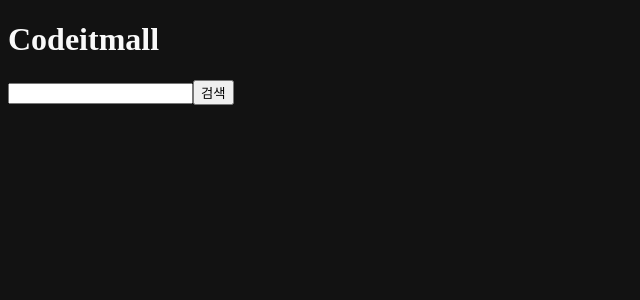
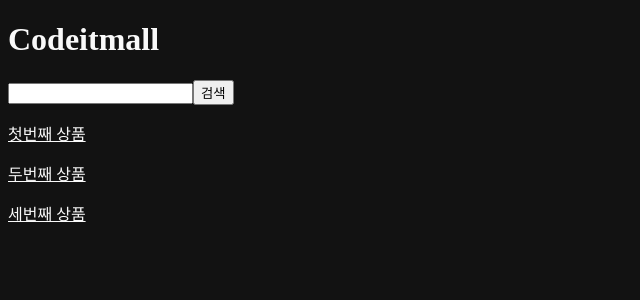
Before and after one commit to pseudoureka/codeitmall, a Next.js app: page / in a window 1280 px wide. Shown: the top 300 px of the page, without its empty margins (0-640 px from the left). Built offline with nearby package versions, Linux system fonts and the light colour scheme.

Commit message:
API 연동

```diff
--- a/pages/index.js
+++ b/pages/index.js
@@ -1,10 +1,20 @@
 import SearchForm from "@/components/SearchForm";
+import Link from "next/link";
 
 export default function Home() {
   return (
     <>
       <h1>Codeitmall</h1>
       <SearchForm />
+      <Link href={"/products/1"}>
+        <p>첫번째 상품</p>
+      </Link>
+      <Link href={"/products/2"}>
+        <p>두번째 상품</p>
+      </Link>
+      <Link href={"/products/3"}>
+        <p>세번째 상품</p>
+      </Link>
     </>
   );
 }
```
Also changed, not shown: pages/products/[id].js (+24 -1 lines).
